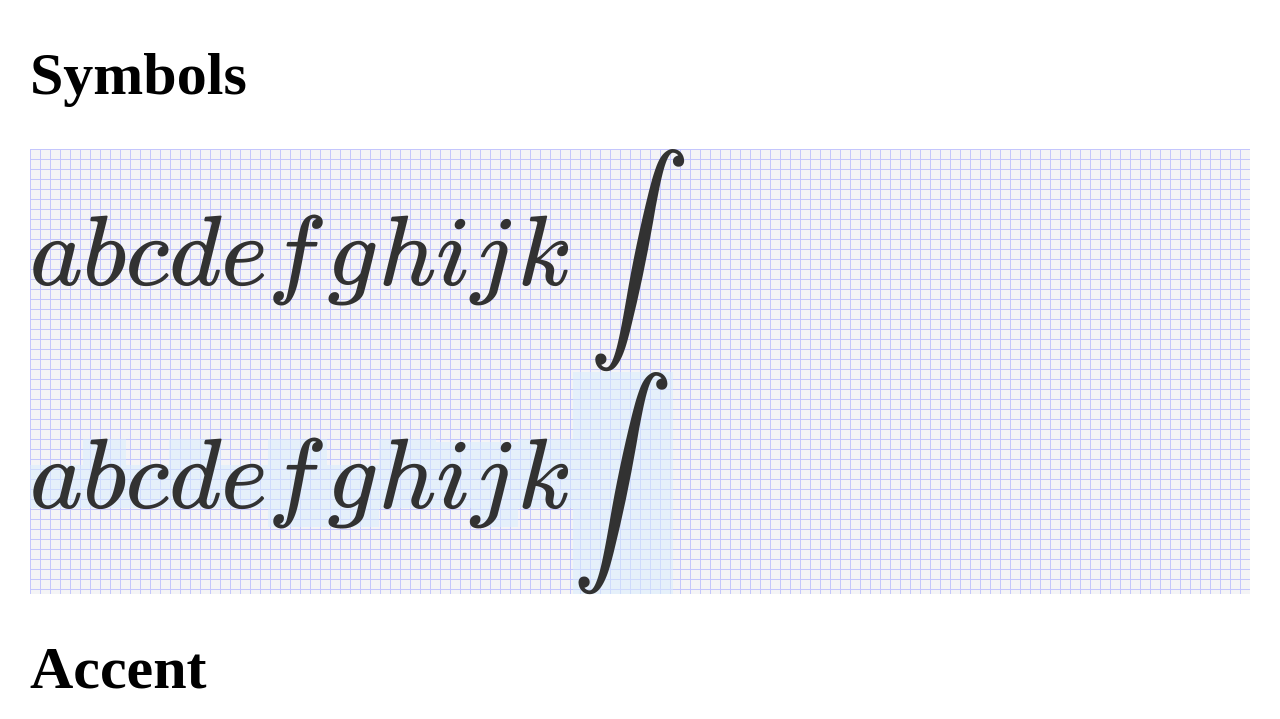
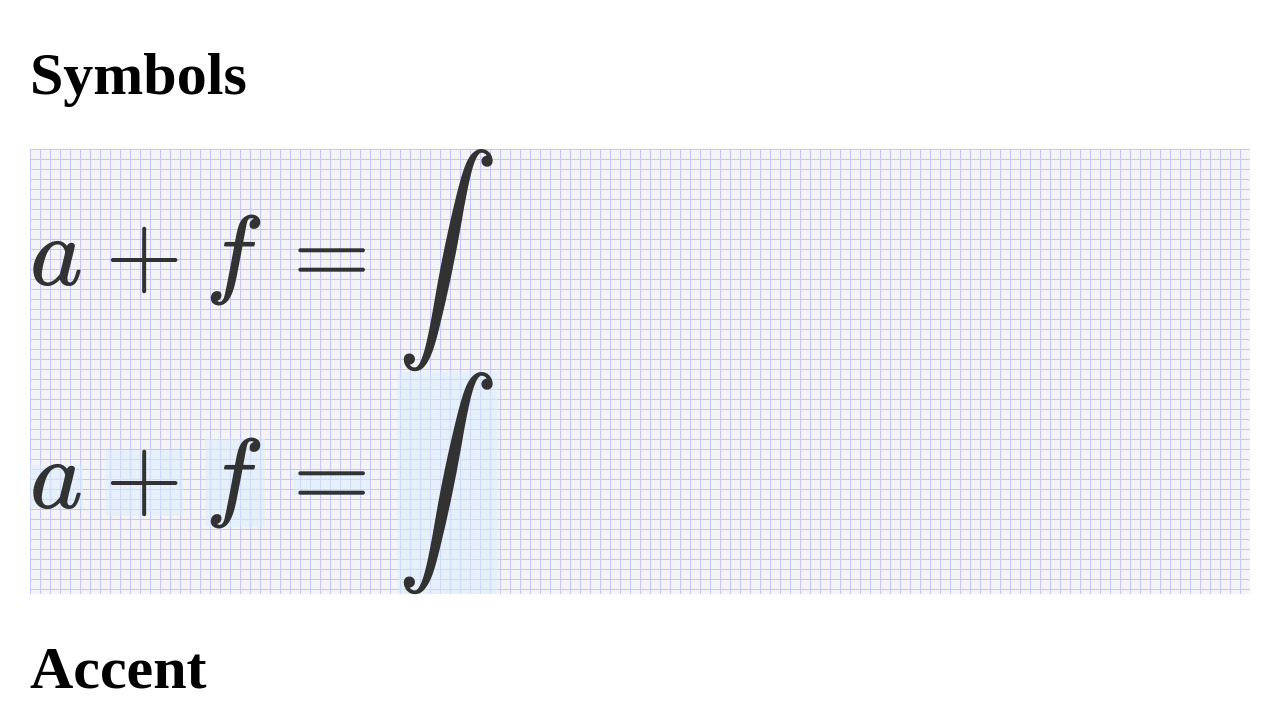
Before and after one commit to CKiumi/euler-tex, a website built with Vite: page index.html in a window 1280 px wide. Shown: the top 719 px of the page. Built offline with nearby package versions, Linux system fonts and the light colour scheme.

Commit message:
add inner spaces

```diff
--- a/font/build.ts
+++ b/font/build.ts
@@ -2,7 +2,7 @@ import fontkit from "fontkit";
 import { promises as fs } from "fs";
 
 const fontDir = "./woff";
-const cssDir = "./css/font.css";
+const cssDir = "../css/font.css";
 const srcDir = "./src/spec.ts";
 const result: { [key: string]: { ascent: number; descent: number } } = {};
 
--- a/font/index.ts
+++ b/font/index.ts
@@ -1,4 +1,4 @@
-import { SIGMAS } from "./src/sigma";
+import { AtomKind, INTER_ATOM_SPACING, SIGMAS } from "./src/sigma";
 import { Font, SPEC } from "./src/spec";
 import METRICS from "./src/data";
 export { SPEC };
@@ -11,7 +11,7 @@ export type CharMetric = {
   width: number;
 };
 
-export function getCharMetrics(char: string, font: Font): CharMetric {
+export const getCharMetrics = (char: string, font: Font): CharMetric => {
   try {
     const metrics = METRICS[font][char.charCodeAt(0)];
     return {
@@ -24,8 +24,13 @@ export function getCharMetrics(char: string, font: Font): CharMetric {
   } catch (error) {
     throw new Error(`Font metrics not found for font: ${font}.`);
   }
-}
+};
 
-export function getSigma(name: keyof typeof SIGMAS): number {
+export const getSigma = (name: keyof typeof SIGMAS): number => {
   return SIGMAS[name][0];
-}
+};
+
+export const getSpacing = (prevKind: AtomKind, curKind: AtomKind): number =>
+  (INTER_ATOM_SPACING[prevKind]?.[curKind] ?? 0) * CSSEmPerMu;
+
+const CSSEmPerMu = SIGMAS.quad[0] / 18;
--- a/font/src/sigma.ts
+++ b/font/src/sigma.ts
@@ -56,3 +56,25 @@ export const SIGMAS = {
   fboxsep: [0.3, 0.3, 0.3], //        3 pt / ptPerEm
   fboxrule: [0.04, 0.04, 0.04], // 0.4 pt / ptPerEm
 };
+
+export const INTER_ATOM_SPACING: Partial<
+  Record<AtomKind, Partial<Record<AtomKind, number>>>
+> = {
+  ord: { op: 3, bin: 4, rel: 5, inner: 3 },
+  op: { ord: 3, op: 3, rel: 5, inner: 3 },
+  bin: { ord: 4, op: 4, open: 4, inner: 4 },
+  rel: { ord: 5, op: 5, open: 5, inner: 5 },
+  close: { op: 3, bin: 4, rel: 5, inner: 3 },
+  punct: { ord: 3, op: 3, rel: 3, open: 3, punct: 3, inner: 3 },
+  inner: { ord: 3, op: 3, bin: 4, rel: 5, open: 3, punct: 3, inner: 3 },
+};
+
+export type AtomKind =
+  | "ord"
+  | "op"
+  | "bin"
+  | "rel"
+  | "open"
+  | "close"
+  | "punct"
+  | "inner";
--- a/index.html
+++ b/index.html
@@ -5,7 +5,7 @@
   <meta charset="UTF-8" />
   <meta name="viewport" content="width=device-width, initial-scale=1.0" />
   <link rel="stylesheet" href="/index.css" />
-  <link rel="stylesheet" href="/font/css/font.css" />
+  <link rel="stylesheet" href="/css/font.css" />
   <link rel="stylesheet" href="/css/eulertex.css" />
   <title>Vite App</title>
 </head>
--- a/index.ts
+++ b/index.ts
@@ -1,14 +1,15 @@
 import katex from "katex";
 import "katex/dist/katex.min.css";
-import { Atom } from "./src/atom";
+import { SymAtom } from "./src/atom";
 import { toHBox } from "./src/box";
 import { buildHBox } from "./src/builder";
 const main = () => {
-  const atoms = "abcdefghijk"
-    .split("")
-    .map((char) => ({ char, font: "Math-I" } as Atom));
-  atoms.push({ char: "∫", font: "Size2" });
-  render("Symbols", "abcdefghijk\\int", buildHBox(toHBox(atoms)));
+  const a: SymAtom = { char: "a", font: "Math-I", kind: "ord" };
+  const f: SymAtom = { char: "f", font: "Math-I", kind: "ord" };
+  const plus: SymAtom = { char: "+", font: "Main-R", kind: "bin" };
+  const eq: SymAtom = { char: "=", font: "Main-R", kind: "rel" };
+  const int: SymAtom = { char: "∫", font: "Size2", kind: "op" };
+  render("Symbols", "a+f=\\int", buildHBox(toHBox([a, plus, f, eq, int])));
   render("Accent", "\\hat{x} \\tilde{y} \\tilde{K} \\hat{\\int}");
   render("Square Root", "\\sqrt{a} \\sqrt{K} \\sqrt{\\int} ");
   render("Left Right Parentheses", "\\left(x+y\\right) \\left(\\int+y\\right)");
--- a/src/box.ts
+++ b/src/box.ts
@@ -1,11 +1,12 @@
 import { Atom, SymAtom } from "./atom";
-import { getCharMetrics } from "/font";
+import { getCharMetrics, getSpacing } from "/font";
+import { AtomKind } from "/font/src/sigma";
 import { Font } from "/font/src/spec";
-
 export interface Box {
   height: number;
   depth: number;
   width: number;
+  spacing?: number;
 }
 
 export interface SymBox extends Box {
@@ -15,6 +16,7 @@ export interface SymBox extends Box {
   depth: number;
   width: number;
   italic: number;
+  spacing?: number;
 }
 
 export interface HBox extends Box {
@@ -22,10 +24,19 @@ export interface HBox extends Box {
   height: number;
   depth: number;
   width: number;
+  spacing?: number;
 }
 
 export const toHBox = (atoms: Atom[]): HBox => {
-  const children = atoms.map(toSymBox);
+  let prevKind: AtomKind | undefined;
+  const children = atoms.map((atom) => {
+    const box = toSymBox(atom as SymAtom);
+    if (prevKind && atom.kind) {
+      box.spacing = getSpacing(prevKind, atom.kind);
+    }
+    prevKind = atom.kind;
+    return box;
+  });
   const width = children.reduce((acc, a) => acc + a.width, 0);
   const depth = Math.max(...children.map((child) => child.depth));
   const height = Math.max(...children.map((child) => child.height));
--- a/src/builder.ts
+++ b/src/builder.ts
@@ -17,6 +17,7 @@ export const buildSymBox = ({
   height,
   depth,
   italic,
+  spacing,
 }: SymBox): HTMLSpanElement => {
   const span = document.createElement("span");
   span.innerText = char;
@@ -25,6 +26,9 @@ export const buildSymBox = ({
   if (italic) {
     span.style.paddingRight = em(italic);
   }
+  if (spacing) {
+    span.style.marginLeft = em(spacing);
+  }
   span.style.lineHeight = em(
     (height + (SPEC[font].descent - SPEC[font].ascent) / 2) * 2
   );
```
Also changed, not shown: src/atom.ts (+6 -2 lines), test/e2e/report/index.html (+1 -1 lines), test/unit/box.test.ts (+11 -7 lines), css/font.css (renamed from font/css/font.css), test/e2e/main.spec.ts-snapshots/main-1-chromium-darwin.png, test/e2e/main.spec.ts-snapshots/main-1-firefox-darwin.png, test/e2e/main.spec.ts-snapshots/main-1-webkit-darwin.png, 2 other files.
